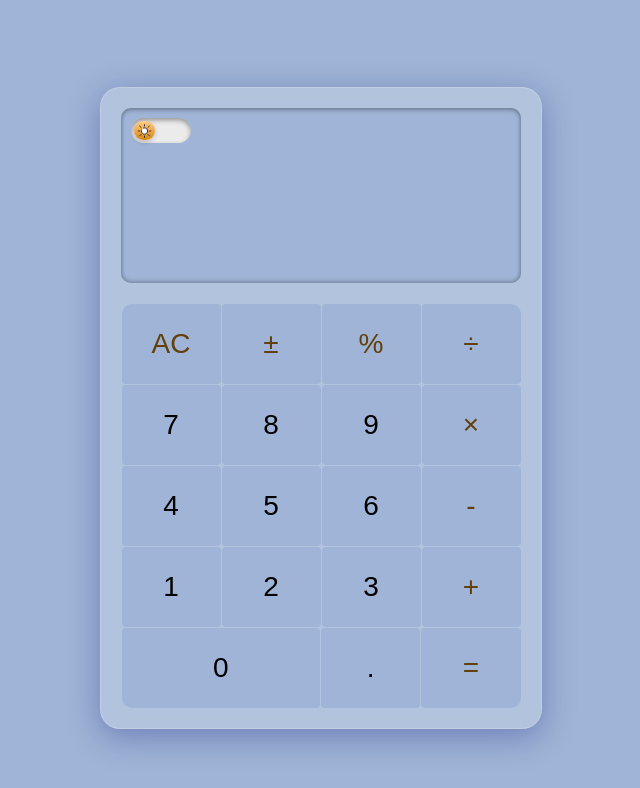
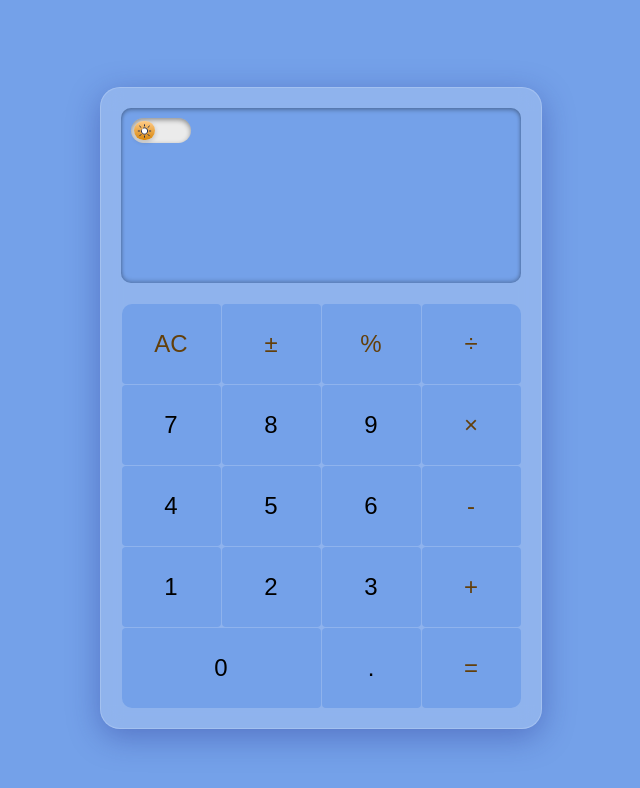
Before and after one commit to xhide341/calculator, a plain HTML site: page index.html in a window 1280 px wide. Shown: the whole page, without its empty margins (319-959 px from the left). Drawn offline with Linux system fonts and the light colour scheme.

Commit message:
fix button size

```diff
--- a/style.css
+++ b/style.css
@@ -1,10 +1,12 @@
 :root {
-    --bg-light: #9fb4d6;
+    --bg-light: #74a1e9;
     --bg-dark: #283345;
     --text-light: #000;
     --text-dark: #fff;
-    --hover-light: rgb(158, 158, 158);
+    --hover-light: #608aca;
     --hover-dark: #1d2838;
+    --button-margin: 0.5px;
+    --button-count: 4;
 }
 
 .roboto-thin {
@@ -77,7 +79,7 @@ body {
     height: 25px;
     border-radius: 15px;
     background: #ebebeb;
-    box-shadow: inset 0px 2px 5px rgba(0,0,0,0.4), inset 0px -2px 5px rgba(255,255,255,0.4);
+    box-shadow: inset 0px 2px 5px rgba(0,0,0,0.4);
     cursor: pointer;
     transition: 0.3s;
     user-select: none;
@@ -179,26 +181,29 @@ body {
 }
 
 button {
-    width: 100%;
+    width: calc((100% - var(--button-margin) * 2 * var(--button-count)) / var(--button-count));
+    min-width: 40px;
     height: 80px;
-    margin: .5px;
+    margin: var(--button-margin);
     border: 0;
     border-radius: 4px;
     transition: all 0.3s ease;
-    font-size: 28px;
+    font-size: clamp(1rem, 1.5rem, 2rem);
     position: relative;
 }
 
 .button-0 {
-    width: 50%;
+    width: calc(50% - var(--button-margin) * 2);
+    min-width: 40px;
 }
 
-.button-period {
-    width: 25%;
+.button-period,
+.button-equal {
+    width: calc(25% - var(--button-margin) * 2);
+    min-width: 40px;
 }
 
 .button-equal {
-    width: 25%;
     border-bottom-right-radius: 10px;
 }
 
```
